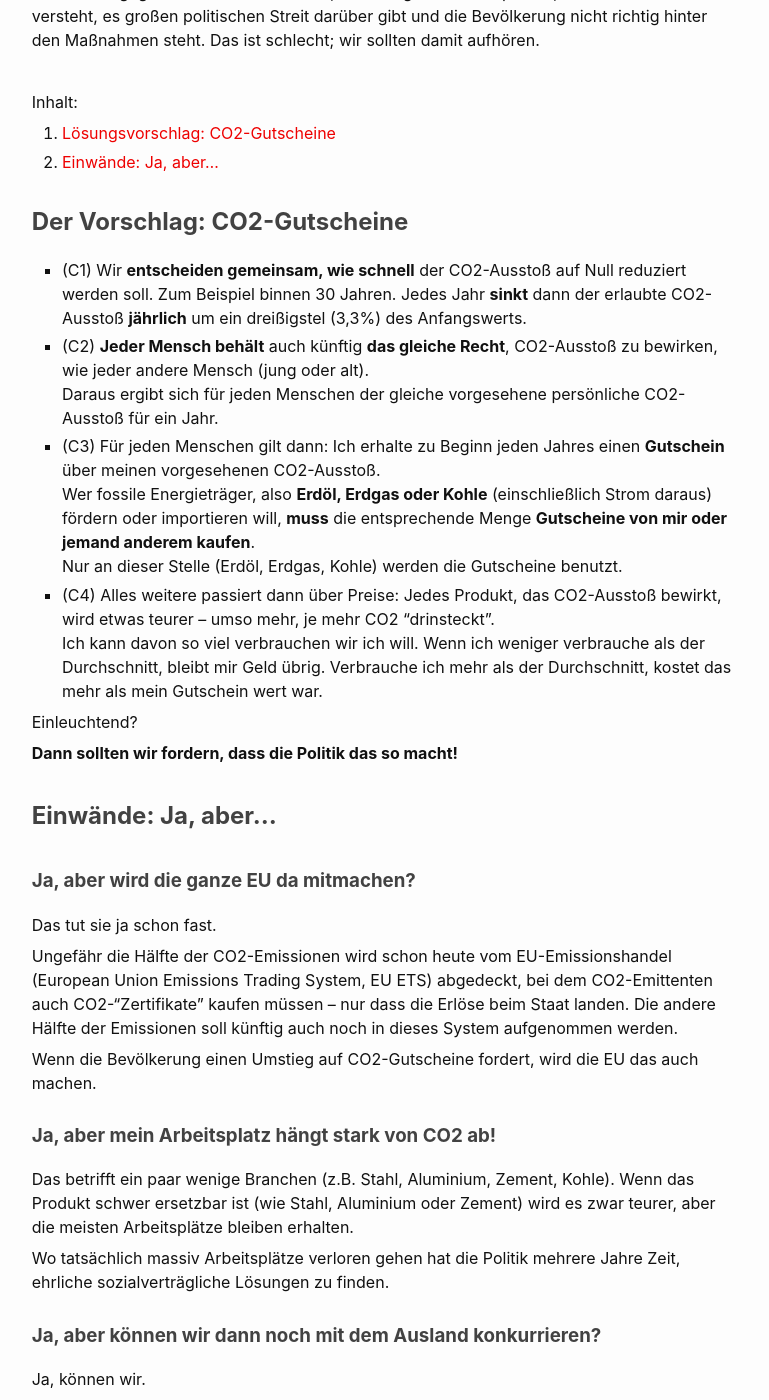
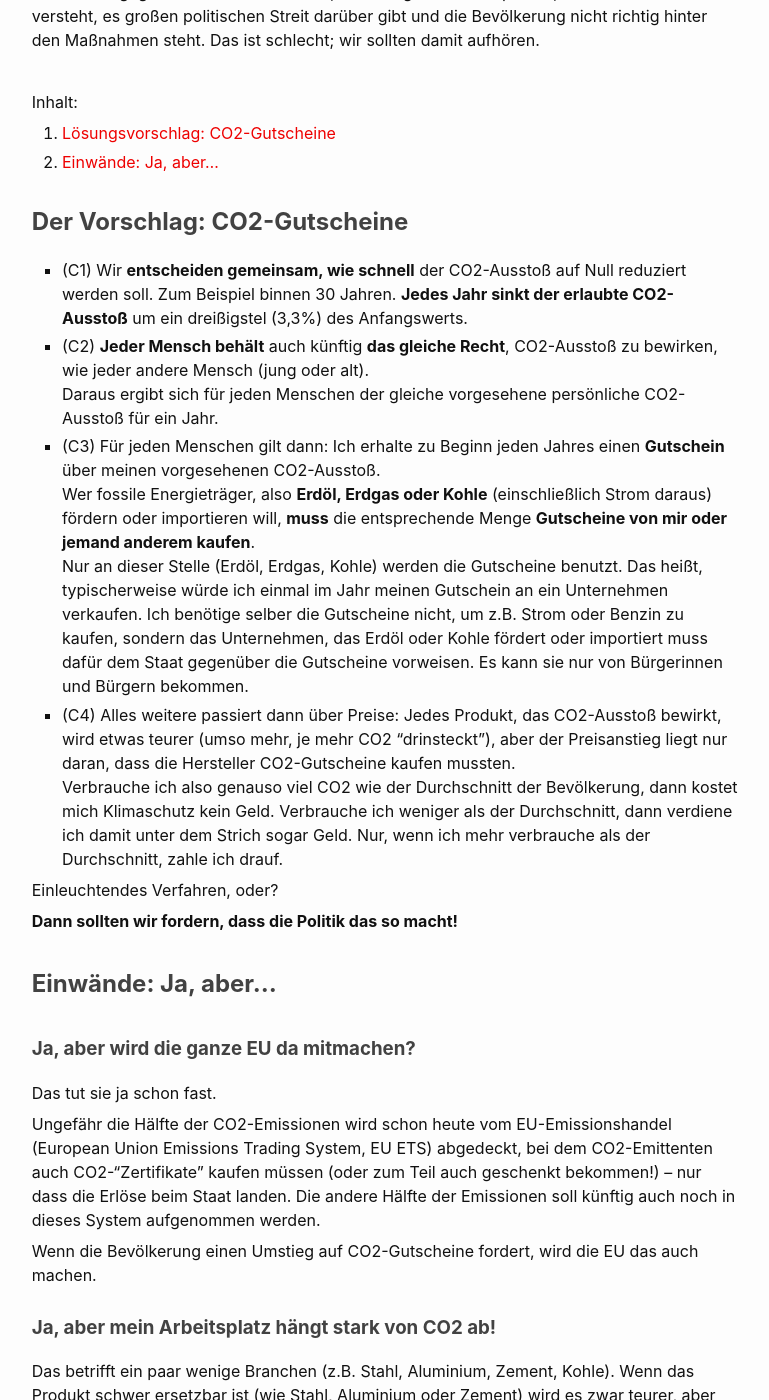
Before and after one commit to co2coupons/co2coupons.github.io, a Jekyll site: the page built from de.md, in a window 1280 px wide and 1400 px high, scrolled down 449 px. Shown: the whole window, without its empty margins (255-1024 px from the left). Built offline with Jekyll 4.4.1, drawn with Linux system fonts in a browser that asks for light colours; some of the changed text lies outside the part shown.

Commit message:
de.md, en.md: better formulations after feedback from G.P.

```diff
--- a/de.md
+++ b/de.md
@@ -38,7 +38,7 @@ Inhalt:
 - (C1) Wir **entscheiden gemeinsam, wie schnell** der CO2-Ausstoß
   auf Null reduziert werden soll.
   Zum Beispiel binnen 30 Jahren.
-  Jedes Jahr **sinkt** dann der erlaubte CO2-Ausstoß **jährlich** um
+  **Jedes Jahr sinkt der erlaubte CO2-Ausstoß** um
   ein dreißigstel (3,3%) des Anfangswerts.
 - (C2) **Jeder Mensch behält** auch künftig **das gleiche Recht**,
   CO2-Ausstoß zu bewirken,
@@ -53,17 +53,25 @@ Inhalt:
   fördern oder importieren will,
   **muss** die entsprechende Menge
   **Gutscheine von mir oder jemand anderem kaufen**.
-  Nur an dieser Stelle (Erdöl, Erdgas, Kohle) werden die Gutscheine benutzt.
+  Nur an dieser Stelle (Erdöl, Erdgas, Kohle)
+  werden die Gutscheine benutzt.
+  Das heißt, typischerweise würde ich einmal im Jahr meinen
+  Gutschein an ein Unternehmen verkaufen.
+  Ich benötige selber die Gutscheine nicht, um z.B. Strom oder Benzin zu kaufen,
+  sondern das Unternehmen, das Erdöl oder Kohle fördert oder importiert
+  muss dafür dem Staat gegenüber die Gutscheine vorweisen.
+  Es kann sie nur von Bürgerinnen und Bürgern bekommen.
 - (C4) Alles weitere passiert dann über Preise:
-  Jedes Produkt, das CO2-Ausstoß bewirkt, wird etwas teurer -- umso mehr,
-  je mehr CO2 "drinsteckt".
-  Ich kann davon so viel verbrauchen wir ich will.
-  Wenn ich weniger verbrauche als der Durchschnitt,
-  bleibt mir Geld übrig.
-  Verbrauche ich mehr als der Durchschnitt,
-  kostet das mehr als mein Gutschein wert war.
+  Jedes Produkt, das CO2-Ausstoß bewirkt, wird etwas teurer (umso mehr,
+  je mehr CO2 "drinsteckt"), aber der Preisanstieg liegt nur daran,
+  dass die Hersteller CO2-Gutscheine kaufen mussten.
+  Verbrauche ich also genauso viel CO2 wie der Durchschnitt der Bevölkerung,
+  dann kostet mich Klimaschutz kein Geld.
+  Verbrauche ich weniger als der Durchschnitt,
+  dann verdiene ich damit unter dem Strich sogar Geld.
+  Nur, wenn ich mehr verbrauche als der Durchschnitt, zahle ich drauf.
 
-Einleuchtend?
+Einleuchtendes Verfahren, oder?
 
 **Dann sollten wir fordern, dass die Politik das so macht!**
 
@@ -78,7 +86,8 @@ Das tut sie ja schon fast.
 Ungefähr die Hälfte der CO2-Emissionen wird schon heute vom
 EU-Emissionshandel (European Union Emissions Trading System, EU ETS)
 abgedeckt, bei dem CO2-Emittenten auch CO2-"Zertifikate" kaufen
-müssen -- nur dass die Erlöse beim Staat landen.
+müssen (oder zum Teil auch geschenkt bekommen!) -- nur dass die Erlöse
+beim Staat landen.
 Die andere Hälfte der Emissionen soll künftig auch noch
 in dieses System aufgenommen werden.
 
```
Also changed, not shown: other parts of de.md (+1 -1 lines), en.md (+17 -7 lines).
